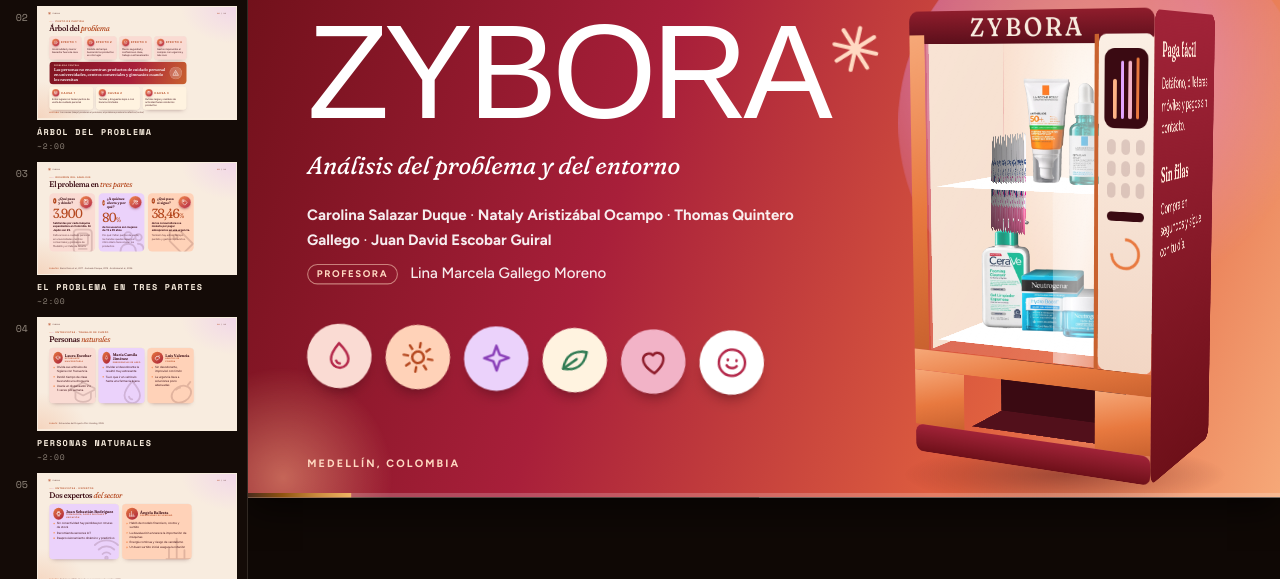
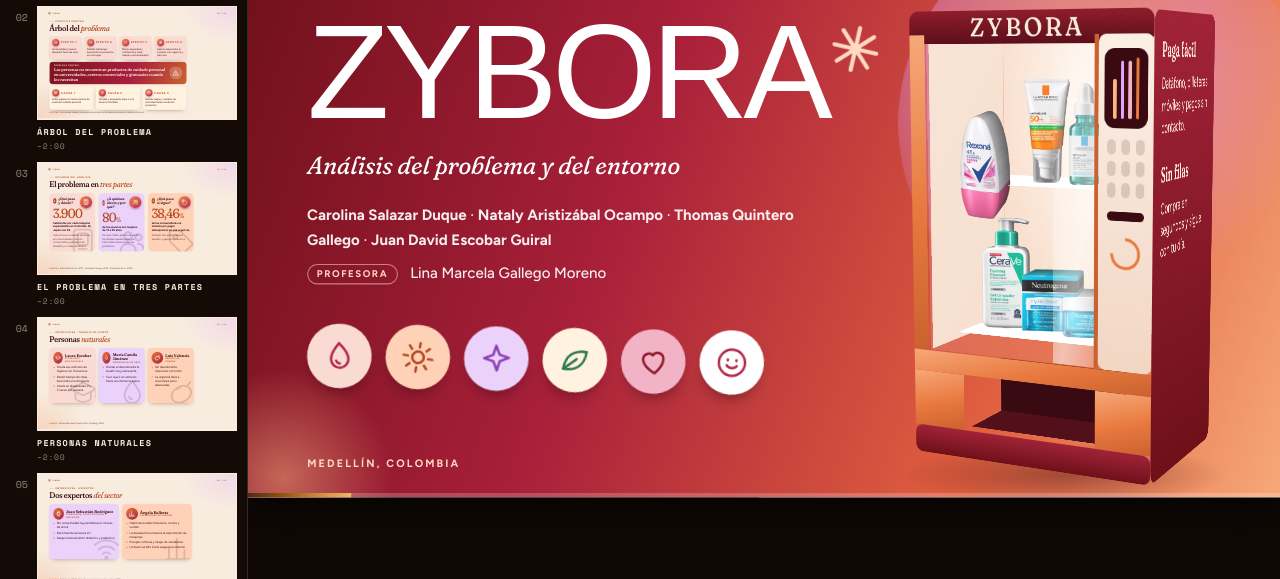
Before and after one commit to Barbaro-juanda/Presentaci-n, a plain HTML site: page zybora/index.html in a window 1280 px wide. Shown: the part 221-800 px from the top of the page. Drawn offline with Linux system fonts and the light colour scheme; animation ran at ten frames a second.

Commit message:
ZYBORA: caída de productos más natural (gravedad, rebotes y asentamiento) y orden de productos corregido (#43)
Claude-Session: https://claude.ai/code/session_01X8XjLzsPEuKnqDMJa19Lwn

Co-authored-by: Claude <noreply@anthropic.com>

```diff
--- a/zybora/index.html
+++ b/zybora/index.html
@@ -669,11 +669,11 @@ plane({w:254,h:440,x:-29,y:-60,z:-110,bg:INNER,cls:"h3d"});
 plane({w:220,h:440,x:-156,y:-60,z:0,ry:90,bg:"#F6DCC9",cls:"h3d"});
 plane({w:220,h:440,x:98,y:-60,z:0,ry:-90,bg:"#F0CFBA",cls:"h3d"});
 plane({w:254,h:220,x:-29,y:-280,z:0,rx:-90,bg:"#FFF1E4",cls:"h3d"});
-plane({w:254,h:200,x:-29,y:-70,z:-5,rx:90,bg:"#FFFFFF",cls:"both h3d"});
-plane({w:254,h:200,x:-29,y:150,z:-5,rx:90,bg:"#FFFFFF",cls:"both h3d"});
+plane({w:254,h:150,x:-29,y:-70,z:-35,rx:90,bg:"#FFFFFF",cls:"both h3d"});
+plane({w:254,h:150,x:-29,y:150,z:-35,rx:90,bg:"#FFFFFF",cls:"both h3d"});
 var P=[
-  {img:"desodorante",w:60,h:150,d:46,x:-106,b:-70},{img:"protector",w:65,h:150,d:30,x:-42,b:-70},{img:"serum",w:44,h:145,d:40,x:20,b:-70},
-  {img:"hidratante",w:134,h:90,d:72,x:-4,b:150},{img:"limpiador",w:68,h:166,d:38,x:-110,b:150}
+  {img:"desodorante",w:60,h:150,d:46,x:-106,b:-70},{img:"protector",w:65,h:150,d:30,x:-42,b:-70},{img:"hidratante",w:134,h:90,d:72,x:-4,b:150},
+  {img:"serum",w:44,h:145,d:40,x:20,b:-70},{img:"limpiador",w:68,h:166,d:38,x:-110,b:150}
 ];
 var SL=14;
 /* producto 3D: la foto recortada se extruye en capas con profundidad, con caras más oscuras hacia atrás */
@@ -695,14 +695,37 @@ P.forEach(function(p,i){
   if(!QUIETO&&!PLANO) p.el.animate([{transform:pose(p,-20)},{transform:pose(p,20)}],{duration:4200+i*700,delay:-i*900,direction:"alternate",iterations:Infinity,easing:"ease-in-out"});
 });
 plane({w:254,h:440,x:-29,y:-60,z:FZ-4,cls:"glass both"});
-var trayY=232;
+function tf(x,y,z,rx,ry,rz){ return "translate3d("+x.toFixed(1)+"px,"+y.toFixed(1)+"px,"+z.toFixed(1)+"px) rotateY("+ry.toFixed(1)+"deg) rotateX("+rx.toFixed(1)+"deg) rotateZ("+rz.toFixed(1)+"deg)" }
+function lerp(a,b,s){ return a+(b-a)*s }
+/* caída con física: empuja, sale del estante, cae con gravedad, rebota dos veces y se asienta */
 function drop(i){
   var p=P[i]; if(!p||p.busy) return; p.busy=true;
   var g2=p.el.cloneNode(true); cab.appendChild(g2);
-  var endX=-29+(p.x+29)*0.35;
-  var to="translate3d("+endX+"px,"+(trayY-p.h/2+34)+"px,70px) rotateZ("+(i%2?-12:12)+"deg) rotateX(-10deg) rotateY(540deg)";
-  var a=g2.animate([{transform:pose(p,0)},{transform:to}],{duration:QUIETO?10:1100,easing:"cubic-bezier(.55,.05,.85,.5)",fill:"forwards"});
-  p.el.animate([{visibility:"hidden"},{visibility:"hidden"}],{duration:QUIETO?10:3400});
+  var sg=i%2?-1:1, endX=-29+(p.x+29)*0.35, yEnd=266-p.h/2, zf=40+p.d/2+2, G=2500, F=[];
+  var add=function(t,x,y,z,rx,ry,rz){ F.push({t:t,f:tf(x,y,z,rx,ry,rz)}) };
+  var fin=[endX,yEnd,70,0,sg*14,sg*7];
+  if(QUIETO){ add(0,p.x,p.y,p.z,0,0,0); add(10,fin[0],fin[1],fin[2],fin[3],fin[4],fin[5]) }
+  else {
+    add(0,p.x,p.y,p.z,0,0,0);
+    add(110,p.x,p.y-3,p.z+10,2,0,-sg*2.5);
+    add(220,p.x,p.y,p.z+22,-3,0,sg*2.5);
+    add(330,p.x,p.y-1,zf-10,-6,0,-sg*1.5);
+    add(420,p.x,p.y,zf,-9,0,0);
+    var D=yEnd-p.y, T=Math.sqrt(2*D/G)*1000, n=Math.max(8,Math.round(T/40)), k, u, s;
+    for(k=1;k<=n;k++){ u=k/n; var tt=u*T/1000, e=u*u*(3-2*u);
+      add(420+u*T, lerp(p.x,endX,e), p.y+.5*G*tt*tt, lerp(zf,70,u), -9-24*Math.pow(u,1.4), sg*12*u, sg*14*u) }
+    var t0=420+T, v=G*T/1000, e1=.32, e2=.14;
+    var d1=2*e1*v/G*1000, h1=v*v*e1*e1/(2*G);
+    for(k=1;k<=10;k++){ s=k/10; add(t0+s*d1, endX, yEnd-4*h1*s*(1-s), 70, lerp(-33,-12,s), sg*lerp(12,14,s), sg*lerp(14,9,s)) }
+    var t1=t0+d1, d2=2*e2*e1*v/G*1000, h2=v*v*e1*e1*e2*e2/(2*G);
+    for(k=1;k<=8;k++){ s=k/8; add(t1+s*d2, endX, yEnd-4*h2*s*(1-s), 70, lerp(-12,-3,s), sg*lerp(14,14,s), sg*lerp(9,6,s)) }
+    var t2=t1+d2;
+    add(t2+120,endX,yEnd,70,1.5,sg*14,sg*7.5);
+    add(t2+260,fin[0],fin[1],fin[2],fin[3],fin[4],fin[5]);
+  }
+  var total=F[F.length-1].t;
+  var a=g2.animate(F.map(function(o){ return {transform:o.f,offset:o.t/total} }),{duration:total,easing:"linear",fill:"forwards"});
+  p.el.animate([{visibility:"hidden"},{visibility:"hidden"}],{duration:total+1900});
   a.onfinish=function(){
     var f=g2.animate([{opacity:1},{opacity:0}],{duration:500,delay:1500,fill:"forwards"});
     f.onfinish=function(){ g2.remove(); p.busy=false };
```
